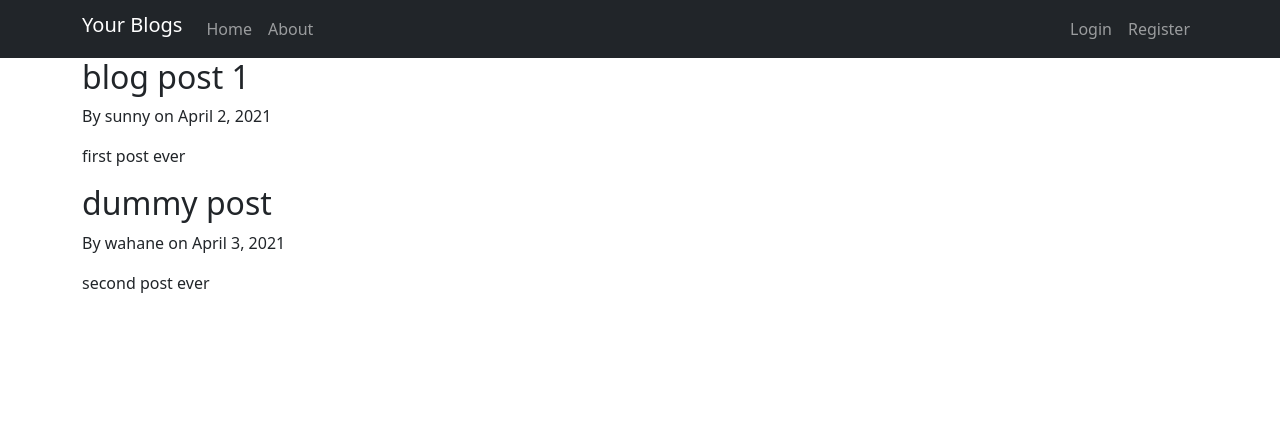
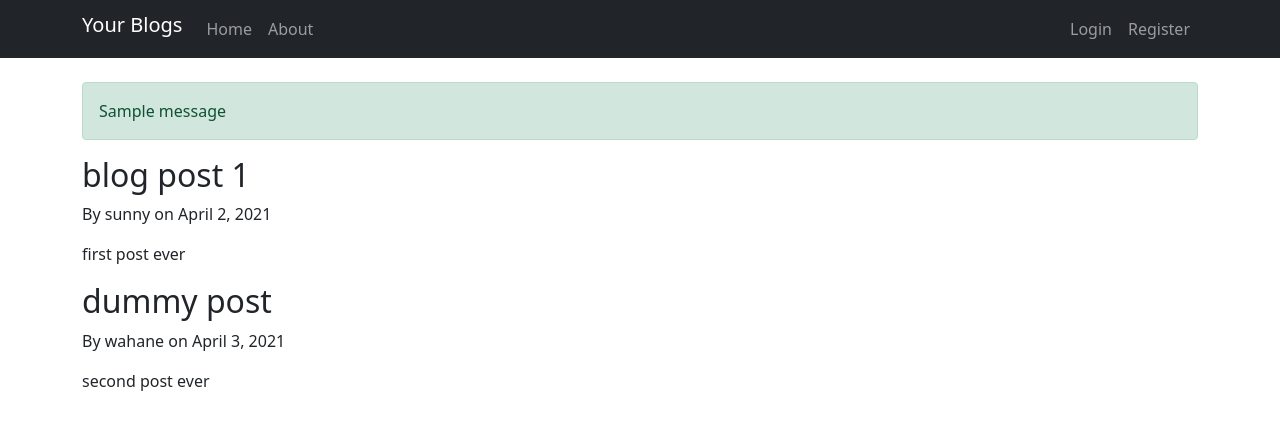
Before and after one commit to sunny-wahane/blog, a Flask app: page / in a window 1280 px wide. Shown: the top 430 px of the page. Run offline with Flask 2, Linux system fonts and the light colour scheme; one stand-in notice (Sample message) is shown.

Commit message:
Modified base.html to show flash messages

```diff
--- a/your_blogs/templates/base.html
+++ b/your_blogs/templates/base.html
@@ -4,6 +4,7 @@
     <meta charset="UTF-8">
 
     <link href="https://cdn.jsdelivr.net/npm/bootstrap@5.0.2/dist/css/bootstrap.min.css" rel="stylesheet" integrity="sha384-EVSTQN3/azprG1Anm3QDgpJLIm9Nao0Yz1ztcQTwFspd3yD65VohhpuuCOmLASjC" crossorigin="anonymous">
+
 
     {% if title %}
     <title>Blog - {{ title }}</title>
@@ -16,7 +17,7 @@
 
 
 
-<nav class="navbar navbar-expand-lg navbar-dark bg-dark">
+<nav class="navbar navbar-expand-lg navbar-dark bg-dark mb-4">
     <div class="container">
     <h2 class="navbar-brand">Your Blogs</h2>
      <button class="navbar-toggler" type="button" data-toggle="collapse" data-target="#navbarSupportedContent" aria-controls="navbarSupportedContent" aria-expanded="false" aria-label="Toggle navigation">
@@ -43,6 +44,15 @@
      </div>
 </nav>
     <div class="container">
+        {% with messages = get_flashed_messages(with_categories=true) %}
+            {% if messages %}
+                {% for category, message in messages %}
+                    <div class="alert alert-{{ category }} mb-3">
+                        {{ message }}
+                    </div>
+                {% endfor %}
+            {% endif %}
+        {% endwith %}
          {% block content %}
          {% endblock %}
     </div>
```
